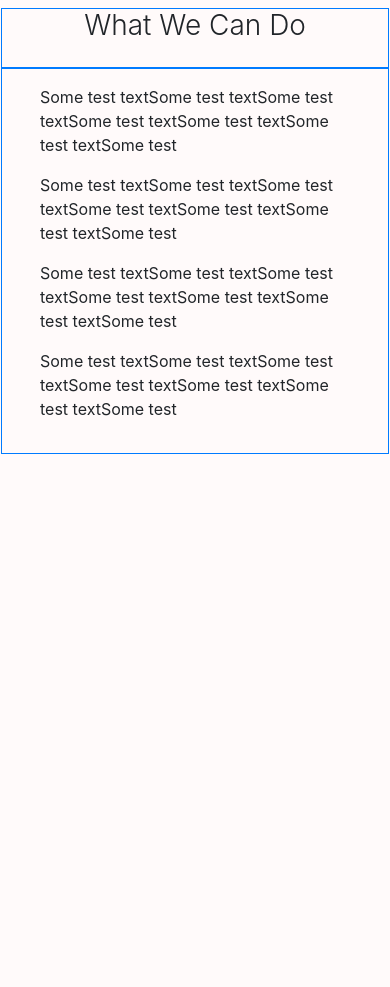
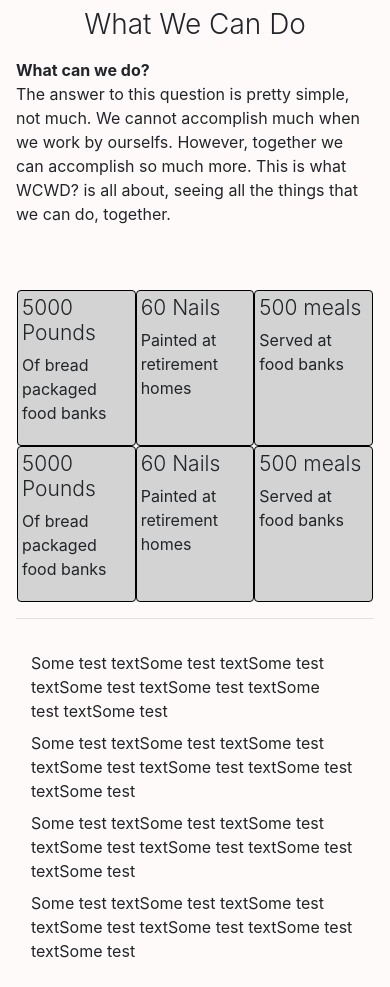
Before and after one commit to gavinsteinhoff/gavinsteinhoff.github.io, a PHP site: page /WhatWeCanDo/index.html in a window 390 px wide. Shown: the part 56-1043 px from the top of the page. Before the commit the page ends 510 px from the top, so only its background shows below. Run offline with PHP 8.4, Linux system fonts and the light colour scheme; some libraries are stand-ins or nearby versions.

Commit message:
many things

```diff
--- a/WhatWeCanDo/index.html
+++ b/WhatWeCanDo/index.html
@@ -6,6 +6,7 @@
     <meta name="viewport" content="width=device-width, initial-scale=1, shrink-to-fit=no">
     <!-- Bootstrap CSS -->
     <link rel="stylesheet" href="https://maxcdn.bootstrapcdn.com/bootstrap/4.1.3/css/bootstrap.min.css">
+    <link rel="stylesheet" href="./style.css">
     <title>Hello, world!</title>
 </head>
 <body class="" style="background-color:#FFFAFA; overflow-x:hidden">
@@ -21,7 +22,7 @@
                 <polygon points="65,20 63,22 98,90 100,90"></polygon>
                 <line x1="34" y1="57" x2="50" y2="30" stroke="#000000" stroke-width="1"></line>
                 <polygon points="50,30 48,32 53,41 55,39"></polygon>
-                <text fill="#000000" font-size="11" font-family="Georgia" x="45" y="70">WWCD</text>
+                <text fill="#000000" font-size="10" font-family="Georgia" x="45" y="70">WCWD?</text>
             </svg>
             <ul class="navbar-nav">
                 <li class="nav-item" id="index">
@@ -44,11 +45,11 @@
     </nav>
 
     <div class="row pt-2 px-3">
-        <div class="col-sm-8 border border-primary">
-            <h1 class="display-3 text-center d-none d-lg-block">What We Can Do</h1>
+        <div class="col-sm-8">
+            <h1 class="display-3 d-none d-lg-block pb-5">What Can We Do?</h1>
             <h3 class="text-center d-lg-none" style="font-weight: 300;">What We Can Do</h3>
             <div class="row">
-                <div class="col-6 pt-3">
+                <div class="col-lg-6 pt-1">
                     <div id="carouselExampleIndicators" class="carousel slide d-none d-lg-block border border-dark p-0 shadow-lg mb-3" data-ride="carousel">
                         <ol class="carousel-indicators">
                             <li data-target="#carouselExampleIndicators" data-slide-to="0" class="active"></li>
@@ -76,26 +77,63 @@
                         </a>
                     </div>
                 </div>
+                <div class="col-lg-6 pt-1">
+                    <p><b>What can we do?</b><br />The answer to this question is pretty simple, not much. We cannot accomplish much when we work by ourselfs. However, together we can accomplish so much more. This is what WCWD? is all about, seeing all the things that we can do, together.</p>
+                    <div class="row px-3 pt-5">
+                        <div class="col-4 pop p-1 rounded">
+                            <h1 class="biggerP">5000 Pounds</h1>
+                            <p class="popText" style="opacity:0">Of bread packaged food banks</p>
+                        </div>
+                        <div class="col-4 pop p-1 rounded">
+                            <h1 class="biggerP">60 Nails</h1>
+                            <p class="popText" style="opacity:0">Painted at retirement homes</p>
+                        </div>
+                        <div class="col-4 pop p-1 rounded">
+                            <h1 class="biggerP">500 meals</h1>
+                            <p class="popText" style="opacity:0">Served at food banks</p>
+                        </div>
+                    </div>
+                    <div class="row px-3">
+                        <div class="col-4 pop p-1 rounded">
+                            <h1 class="biggerP">5000 Pounds</h1>
+                            <p class="popText" style="opacity:0">Of bread packaged food banks</p>
+                        </div>
+                        <div class="col-4 pop p-1 rounded">
+                            <h1 class="biggerP">60 Nails</h1>
+                            <p class="popText" style="opacity:0">Painted at retirement homes</p>
+                        </div>
+                        <div class="col-4 pop p-1 rounded">
+                            <h1 class="biggerP">500 meals</h1>
+                            <p class="popText" style="opacity:0">Served at food banks</p>
+                        </div>
+                    </div>
+                </div>
+            </div>
+            <div class="row">
+                <div class="col">
+                    <hr />
+
+                </div>
             </div>
         </div>
-        <div class="col-sm-4 border border-primary">
+        <div class="col-sm-4">
             <div class="col py-3">
                 <div class="d-flex flex-column">
-                    <div class="d-flex flex-row-reverse mb-3 popUpHover">
-                        <img src="http://via.placeholder.com/200x200" alt="..." class="popUpHoverImg d-none d-xl-block rounded-circle border border-dark" style="max-height:150px">
-                        <div class="d-flex align-items-center pl-2 popUpHoverText d-xl-none">Some test textSome test textSome test textSome test textSome test textSome test textSome test</div>
+                    <div class="d-flex flex-row-reverse pb-2">
+                        <img src="http://via.placeholder.com/200x200" alt="..." class="popUpHoverImg rounded-circle border border-dark ml-1" style="max-height:150px">
+                        <div class="d-flex align-items-center popUpHoverText pr-3" style="opacity:0">Some test textSome test textSome test textSome test textSome test textSome test textSome test</div>
                     </div>
-                    <div class="d-flex flex-row-reverse mb-3 popUpHover">
-                        <img src="http://via.placeholder.com/200x200" alt="..." class="popUpHoverImg d-none d-xl-block rounded-circle border border-dark" style="max-height:150px">
-                        <div class="d-flex align-items-center pl-2 popUpHoverText d-xl-none">Some test textSome test textSome test textSome test textSome test textSome test textSome test</div>
+                    <div class="d-flex flex-row-reverse pb-2">
+                        <img src="http://via.placeholder.com/200x200" alt="..." class="popUpHoverImg rounded-circle border border-dark ml-1" style="max-height:150px">
+                        <div class="d-flex align-items-center popUpHoverText" style="opacity:0">Some test textSome test textSome test textSome test textSome test textSome test textSome test</div>
                     </div>
-                    <div class="d-flex flex-row-reverse mb-3 popUpHover">
-                        <img src="http://via.placeholder.com/200x200" alt="..." class="popUpHoverImg d-none d-xl-block rounded-circle border border-dark" style="max-height:150px">
-                        <div class="d-flex align-items-center pl-2 popUpHoverText d-xl-none">Some test textSome test textSome test textSome test textSome test textSome test textSome test</div>
+                    <div class="d-flex flex-row-reverse pb-2">
+                        <img src="http://via.placeholder.com/200x200" alt="..." class="popUpHoverImg rounded-circle border border-dark ml-1" style="max-height:150px">
+                        <div class="d-flex align-items-center popUpHoverText" style="opacity:0">Some test textSome test textSome test textSome test textSome test textSome test textSome test</div>
                     </div>
-                    <div class="d-flex flex-row-reverse mb-3 popUpHover">
-                        <img src="http://via.placeholder.com/200x200" alt="..." class="popUpHoverImg d-none d-xl-block rounded-circle border border-dark" style="max-height:150px">
-                        <div class="d-flex align-items-center pl-2 popUpHoverText d-xl-none">Some test textSome test textSome test textSome test textSome test textSome test textSome test</div>
+                    <div class="d-flex flex-row-reverse pb-2">
+                        <img src="http://via.placeholder.com/200x200" alt="..." class="popUpHoverImg rounded-circle border border-dark ml-1" style="max-height:150px">
+                        <div class="d-flex align-items-center popUpHoverText" style="opacity:0">Some test textSome test textSome test textSome test textSome test textSome test textSome test</div>
                     </div>
                 </div>
             </div>
@@ -133,7 +171,63 @@
                 })
             }
         );
+    </script>
 
-    </script>
+    <style>
+        .pop {
+            transition: all .15s linear;
+        }
+
+        .popText {
+            transition: all .15s linear;
+        }
+
+        .pop:hover {
+            background-color: lightgrey;
+            box-shadow: 0 5px 8px 0 rgba(0, 0, 0, 0.2), 0px 6px 20px 0 rgba(0, 0, 0, 0.19);
+            transform: translateY(-5px);
+        }
+
+            .pop:hover .popText {
+                opacity: 100 !important;
+            }
+
+
+
+        .popUpHoverImg {
+            transition: all .2s ease;
+        }
+
+        .popUpHoverText {
+            transition: all .5s ease;
+        }
+
+        .popUpHoverImg:hover {
+            max-height: 200px !important;
+        }
+
+            .popUpHoverImg:hover + .popUpHoverText {
+                opacity: 100 !important;
+            }
+
+        @media only screen and (max-width: 1200px) {
+            .pop {
+                border: 1px solid black;
+                background-color: lightgrey;
+            }
+
+            .popText {
+                opacity: 100 !important;
+            }
+
+            .popUpHoverText {
+                opacity: 100 !important;
+            }
+
+            .popUpHoverImg {
+                display: none;
+            }
+        }
+    </style>
 </body>
 </html>
```
Also changed, not shown: WhatWeCanDo/scripts/sites.js (+20 -20 lines), WhatWeCanDo/signup.html (+114 -10 lines), WhatWeCanDo/img/I-can-float.gif (added), WhatWeCanDo/img/I-can-float1.gif (added), WhatWeCanDo/style.css (line endings or trailing spaces).
